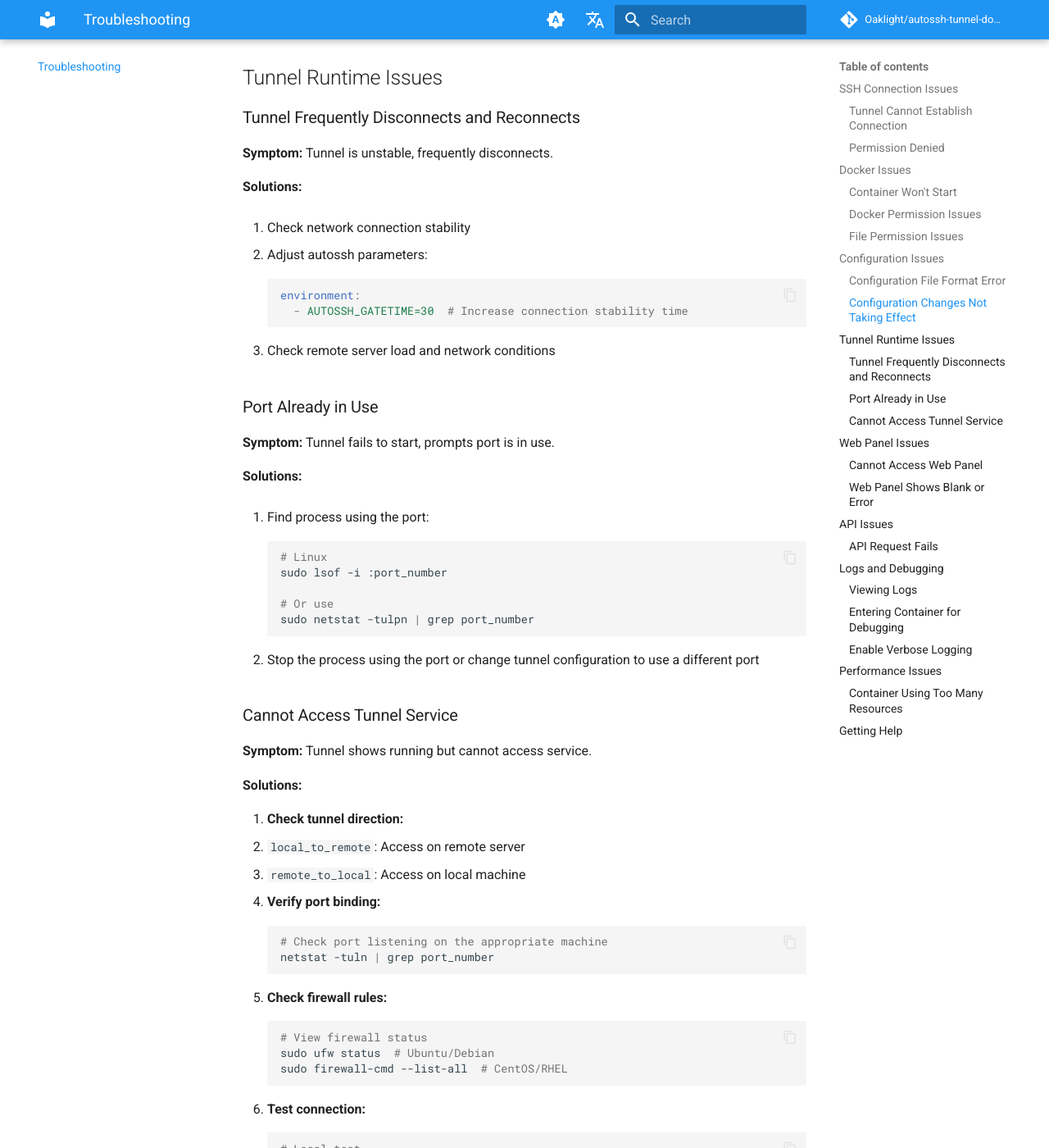
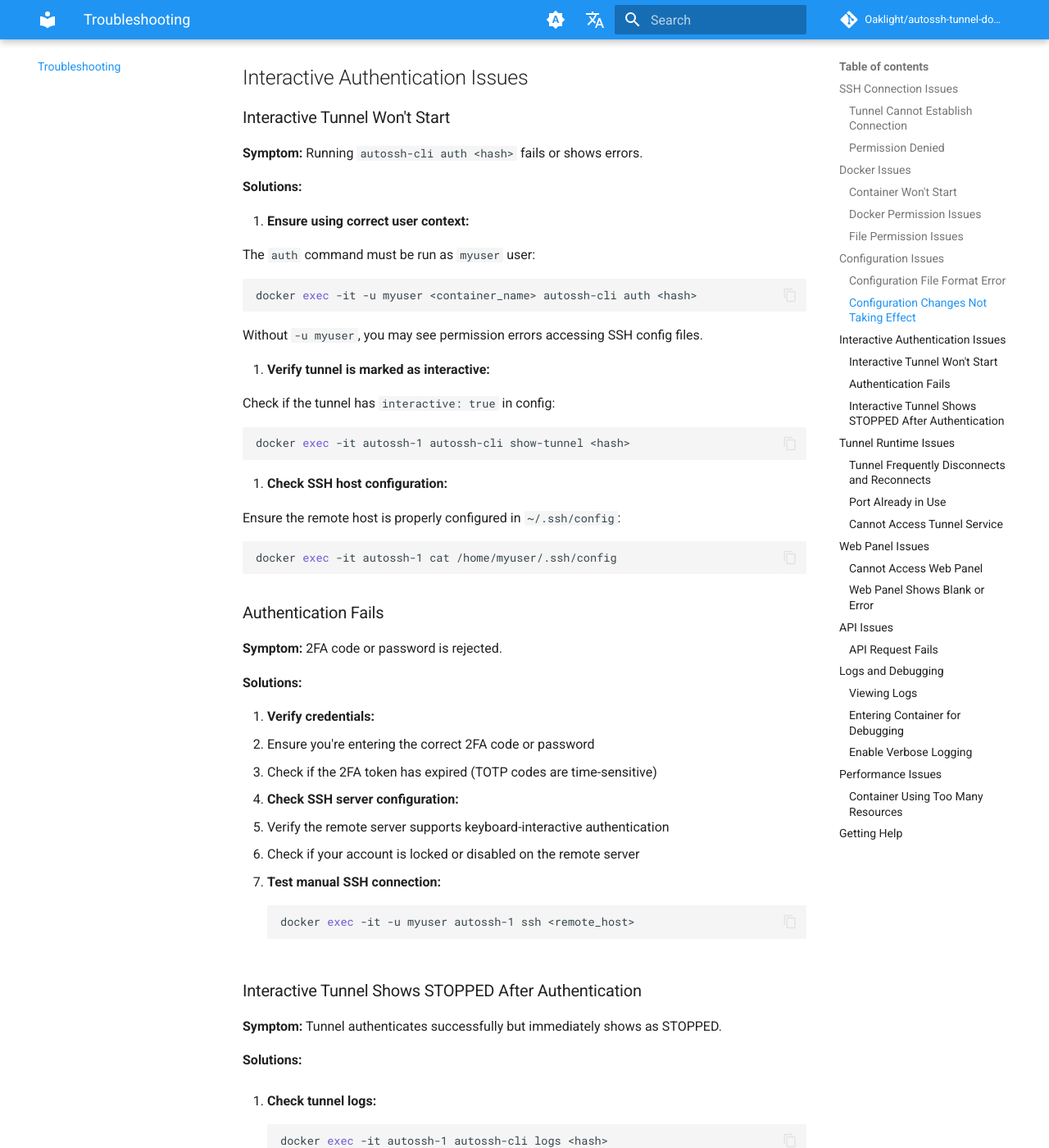
Before and after one commit to Oaklight/autossh-tunnel-dockerized, an MkDocs documentation site: the page built from docs/troubleshooting.md, in a window 1280 px wide and 1400 px high, scrolled down 4021 px. Shown: the whole window at 82% size. Built offline with MkDocs 1.6.1 and Material for MkDocs 9.7.7, drawn with Linux system fonts in a browser that asks for light colours; comment, search, counter and statistics services are not loaded; some of the changed text lies outside the part shown.

Commit message:
docs: add interactive auth CLI documentation and troubleshooting

````diff
--- a/docs/api/cli-reference.md
+++ b/docs/api/cli-reference.md
@@ -93,6 +93,58 @@ autossh-cli logs 7b840f8344679dff5df893eefd245043
 - **Ambiguous match**: If multiple tunnels match the prefix, all matching hashes are listed and you're asked to use more characters
 
 ## Tunnel Control Commands
+
+### Interactive Authentication
+
+Start an interactive tunnel that requires manual authentication (2FA/Password):
+
+```bash
+autossh-cli auth <hash>
+```
+
+!!! important "User Context Required"
+    The `auth` command must be run as the `myuser` user to properly access SSH configuration files. Use the `-u myuser` flag with `docker exec`:
+
+    ```bash
+    docker exec -it -u myuser <container_name> autossh-cli auth <hash>
+    ```
+
+**Example:**
+
+```bash
+# Start interactive authentication for a tunnel
+$ docker exec -it -u myuser autotunnel-autossh-1 autossh-cli auth c5ed76f1
+
+Interactive Authentication
+[2026-02-03 16:44:21] [INFO] [INTERACTIVE] Initializing interactive tunnel: test-2fa-tunnel (c5ed76f1dfccb8959815fbfdc69d582d)
+
+[2026-02-03 16:44:21] [INFO] [INTERACTIVE] Starting SSH session for: test-2fa-tunnel
+[2026-02-03 16:44:21] [INFO] [INTERACTIVE] You may be prompted for password or 2FA.
+[2026-02-03 16:44:21] [INFO] [INTERACTIVE] The session will go to background upon successful authentication.
+
+[2026-02-03 16:44:21] [INFO] [INTERACTIVE] Direction: remote_to_local (Local Forwarding)
+[2026-02-03 16:44:21] [INFO] [INTERACTIVE] Forwarding: localhost:18888 <- test-2fa-server:localhost:8888
+(testuser@localhost) Verification code: ******
+
+[2026-02-03 16:44:29] [INFO] [INTERACTIVE] Authentication successful. Tunnel running in background.
+[2026-02-03 16:44:30] [INFO] [INTERACTIVE] Tunnel PID: 55085
+[2026-02-03 16:44:30] [INFO] [INTERACTIVE] Tunnel registered in state file.
+
+[2026-02-03 16:44:30] [INFO] [INTERACTIVE] Tunnel 'test-2fa-tunnel' is now running.
+[2026-02-03 16:44:30] [INFO] [INTERACTIVE] Use 'autossh-cli status' to check tunnel status.
+[2026-02-03 16:44:30] [INFO] [INTERACTIVE] Use 'autossh-cli stop-tunnel c5ed76f1dfccb8959815fbfdc69d582d' to stop.
+SUCCESS: Interactive tunnel started successfully
+```
+
+**Key Features:**
+
+- Uses plain SSH instead of autossh to avoid automatic reconnection attempts
+- Supports keyboard-interactive authentication (2FA, password prompts)
+- Tunnel runs in background after successful authentication
+- Uses SSH control sockets for PID tracking and management
+
+!!! note "Interactive Tunnels"
+    Interactive tunnels are marked with `interactive: true` in the configuration file. They are **not** started automatically when the container starts. You must manually authenticate using the `auth` command.
 
 ### Start a Single Tunnel
 
--- a/docs/troubleshooting.md
+++ b/docs/troubleshooting.md
@@ -175,6 +175,79 @@ This guide helps you diagnose and resolve common issues with SSH Tunnel Manager.
 3. Verify config file path:
    ```bash
    docker compose exec autossh cat /etc/autossh/config/config.yaml
+   ```
+
+## Interactive Authentication Issues
+
+### Interactive Tunnel Won't Start
+
+**Symptom:** Running `autossh-cli auth <hash>` fails or shows errors.
+
+**Solutions:**
+
+1. **Ensure using correct user context:**
+
+   The `auth` command must be run as `myuser` user:
+   ```bash
+   docker exec -it -u myuser <container_name> autossh-cli auth <hash>
+   ```
+
+   Without `-u myuser`, you may see permission errors accessing SSH config files.
+
+2. **Verify tunnel is marked as interactive:**
+
+   Check if the tunnel has `interactive: true` in config:
+   ```bash
+   docker exec -it autossh-1 autossh-cli show-tunnel <hash>
+   ```
+
+3. **Check SSH host configuration:**
+
+   Ensure the remote host is properly configured in `~/.ssh/config`:
+   ```bash
+   docker exec -it autossh-1 cat /home/myuser/.ssh/config
+   ```
+
+### Authentication Fails
+
+**Symptom:** 2FA code or password is rejected.
+
+**Solutions:**
+
+1. **Verify credentials:**
+   - Ensure you're entering the correct 2FA code or password
+   - Check if the 2FA token has expired (TOTP codes are time-sensitive)
+
+2. **Check SSH server configuration:**
+   - Verify the remote server supports keyboard-interactive authentication
+   - Check if your account is locked or disabled on the remote server
+
+3. **Test manual SSH connection:**
+   ```bash
+   docker exec -it -u myuser autossh-1 ssh <remote_host>
+   ```
+
+### Interactive Tunnel Shows STOPPED After Authentication
+
+**Symptom:** Tunnel authenticates successfully but immediately shows as STOPPED.
+
+**Solutions:**
+
+1. **Check tunnel logs:**
+   ```bash
+   docker exec -it autossh-1 autossh-cli logs <hash>
+   ```
+
+2. **Verify port availability:**
+
+   Ensure the local/remote port is not already in use:
+   ```bash
+   netstat -tuln | grep <port_number>
+   ```
+
+3. **Check SSH control socket:**
+   ```bash
+   docker exec -it autossh-1 ls -la /tmp/ssh_control_*
    ```
 
 ## Tunnel Runtime Issues
````
Also changed, not shown: docs/web-panel.md (+9 -1 lines).
